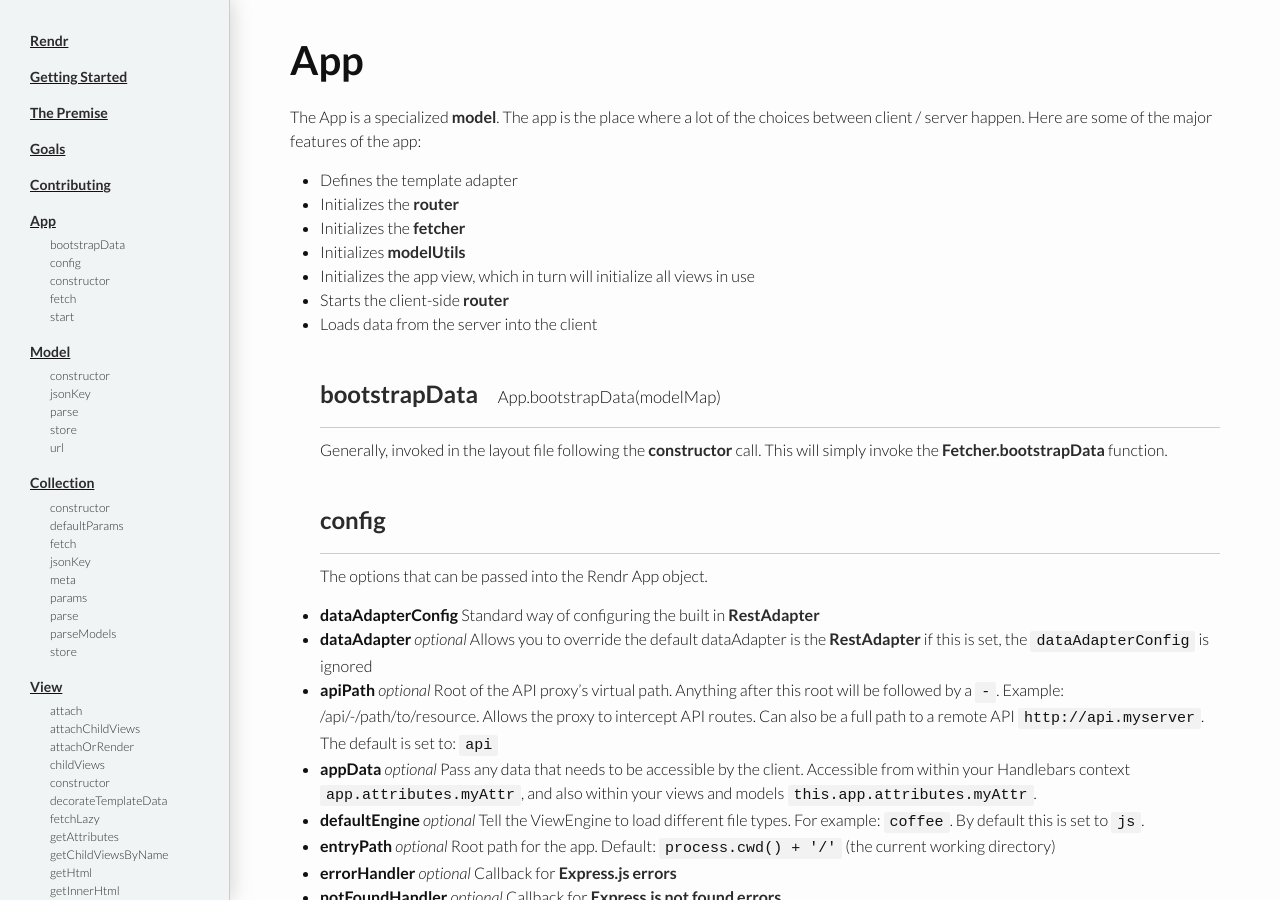
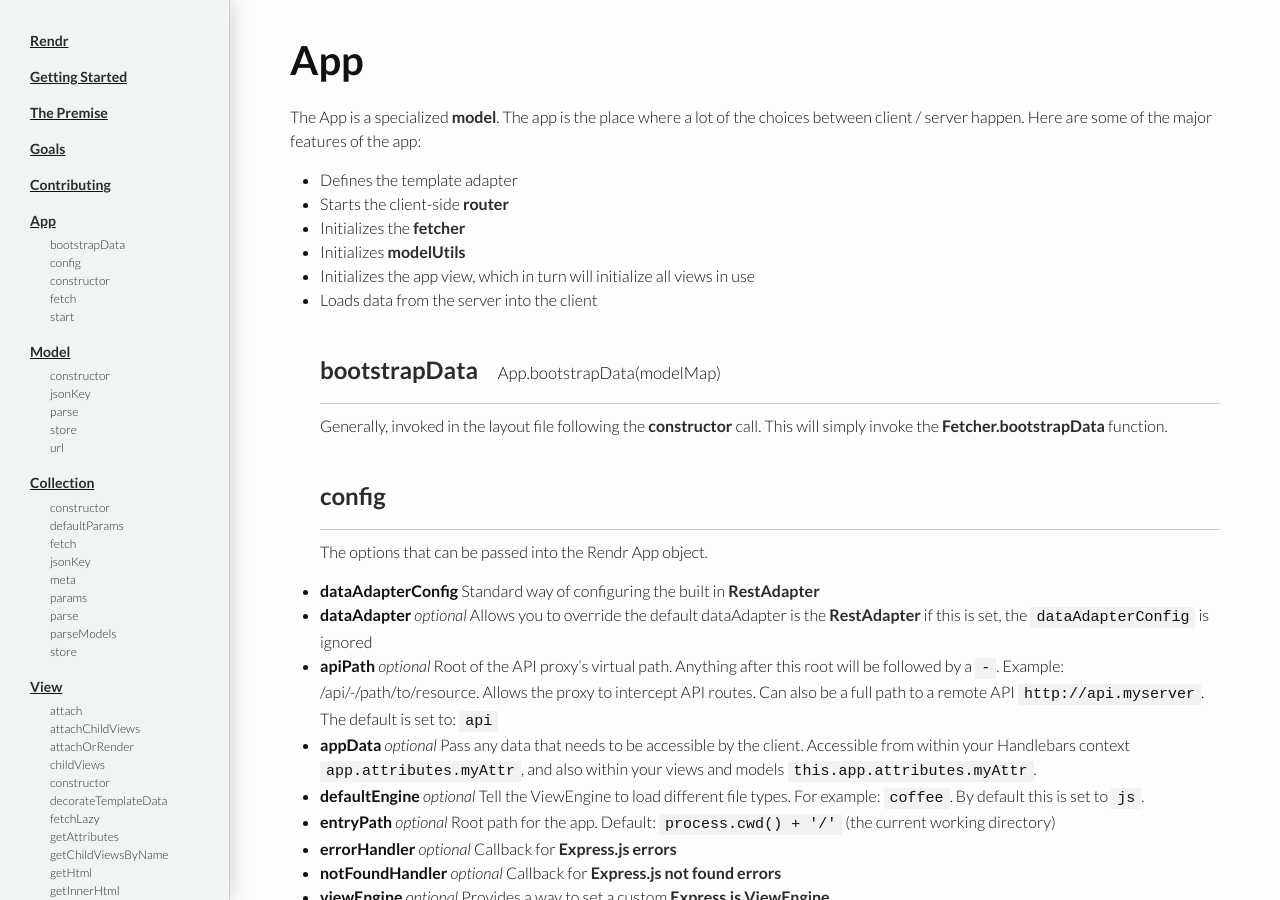
Before and after one commit to rendrjs/rendrjs.github.io, a Jekyll site: the page built from app/index.md, in a window 1280 px wide and 900 px high. Built offline with Jekyll 4.4.1, drawn with Linux system fonts in a browser that asks for light colours; Markdown is read by kramdown in place of the engine named in the settings.

Commit message:
Eliminate one of two similar bullets about the router

```diff
--- a/app/index.md
+++ b/app/index.md
@@ -8,11 +8,10 @@
 The App is a specialized [model](/model).  The app is the place where a lot of the choices between client / server happen. Here are some of the major features of the app:
 
 - Defines the template adapter
-- Initializes the [router](/router)
+- Starts the client-side [router](/router)
 - Initializes the [fetcher](/fetcher)
 - Initializes [modelUtils](/model-utils)
 - Initializes the app view, which in turn will initialize all views in use
-- Starts the client-side [router](/router)
 - Loads data from the server into the client
 
 {% include pageDoc.html name="app" %}
```
